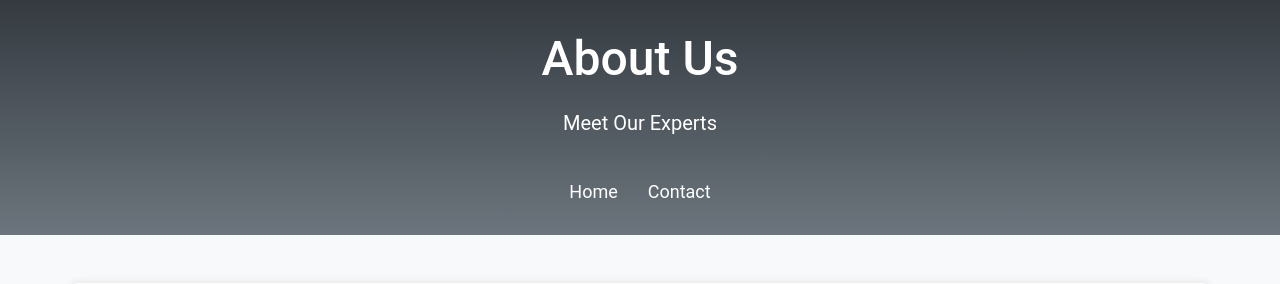
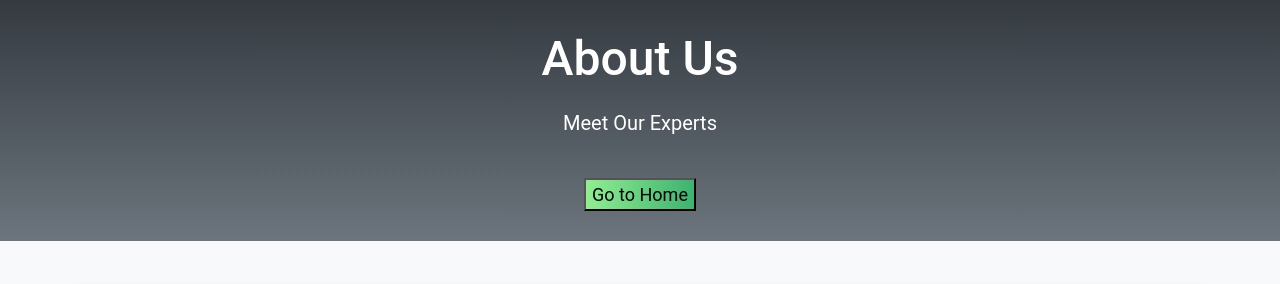
Before and after one commit to ajay-navodayan/Feedback_management_system, a Flask app: page /about_us in a window 1280 px wide. Shown: the top 284 px of the page. Run offline with Flask 3, Linux system fonts and the light colour scheme; some libraries are stand-ins or nearby versions.

Commit message:
Update about_us.html

```diff
--- a/templates/about_us.html
+++ b/templates/about_us.html
@@ -112,8 +112,7 @@
         <h1>About Us</h1>
         <p>Meet Our Experts</p>
         <nav class="nav justify-content-center">
-            <a href="/home">Home</a>
-            <a href="#">Contact</a>
+            <a href='/'><button style="background: linear-gradient(to right, lightgreen, mediumseagreen);">Go to Home</button></a>
         </nav>
     </div>
 
```
